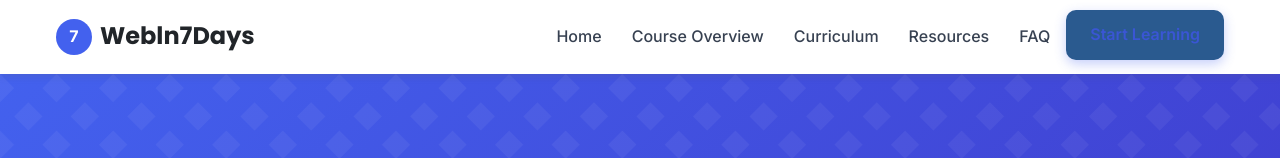
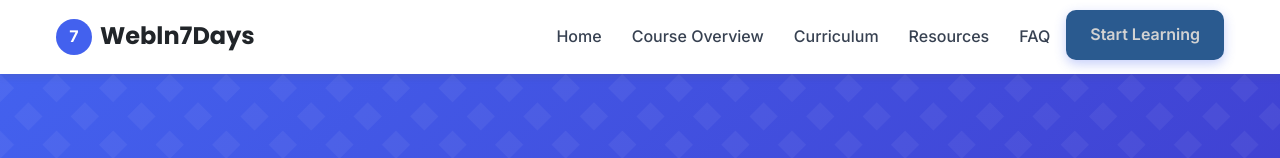
Before and after one commit to Yuukii21/WebIn7days, a plain HTML site: page index.html in a window 1280 px wide. In both pictures the pointer is over the link "Start Learning". Shown: the top 158 px of the page. Drawn offline with Linux system fonts and the light colour scheme.

Commit message:
Update style.css

```diff
--- a/style.css
+++ b/style.css
@@ -1568,7 +1568,8 @@ img {
 }
 
 .btn-primary:hover {
-  background-color: white;
+  background-color: rgb(21, 21, 121);
+  color: #d2d2d2;
   transform: translateY(-2px);
   box-shadow: 0 4px 12px rgba(67, 97, 238, 0.3);
 }
```
